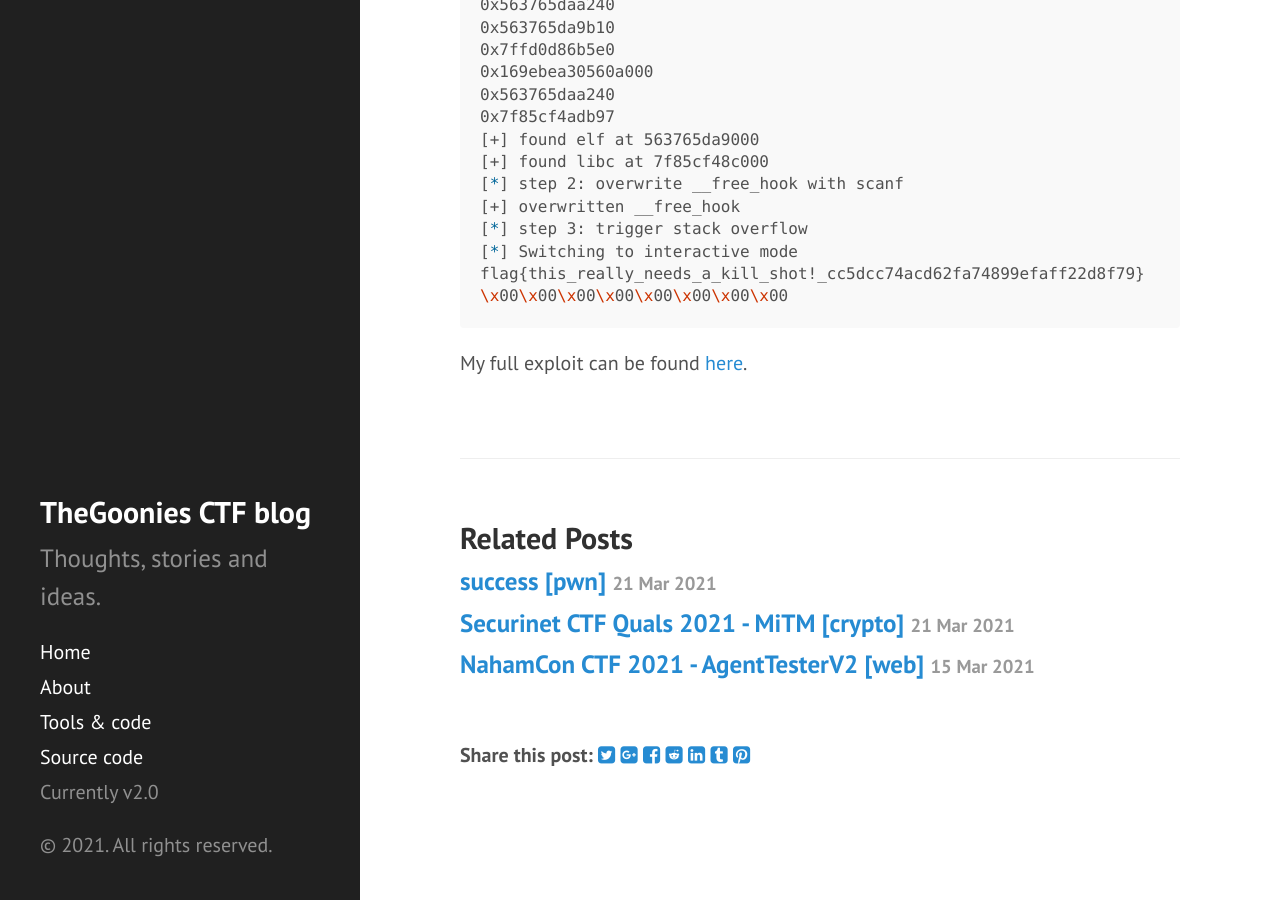
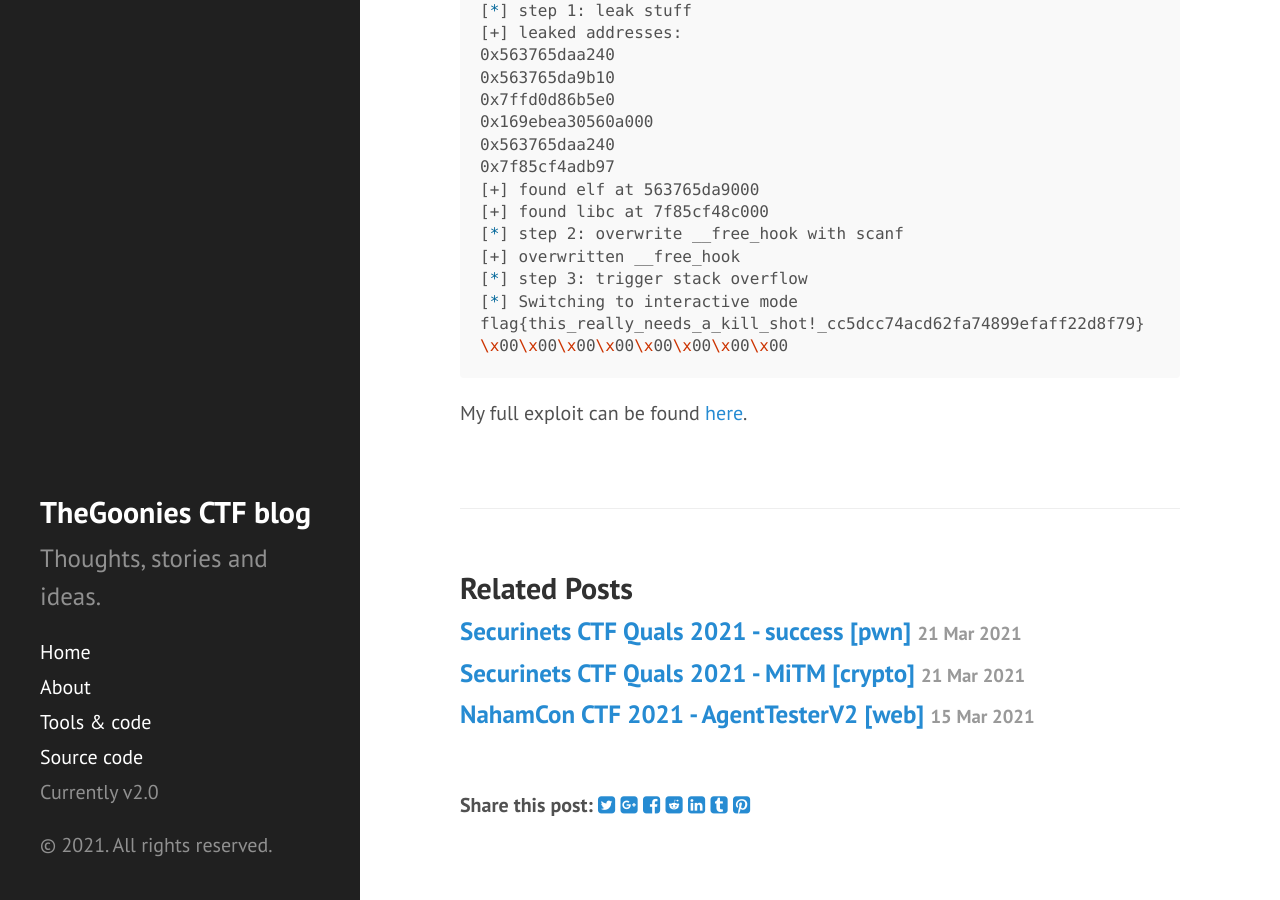
Before and after one commit to thegoonies/thegoonies.github.io, a Jekyll site: the page built from _posts/2021-03-21-securinetctf-2021-killshot.md, in a window 1280 px wide and 900 px high, scrolled down 3677 px. Built offline with Jekyll 4.4.1, drawn with Linux system fonts in a browser that asks for light colours; nearby versions of some CDN libraries; some of the changed text lies outside the part shown.

Commit message:
Fix CTF name

```diff
--- a/_posts/2021-03-21-securinetctf-2021-killshot.md
+++ b/_posts/2021-03-21-securinetctf-2021-killshot.md
@@ -1,12 +1,12 @@
 ---
 layout: post
-title: kill shot [pwn]
+title: Securinets CTF Quals 2021 - kill shot [pwn]
 author: hugsy
 tags: [pwn, elf64, formatstring, heap]
 date: 2021-03-21 20:54
 ---
 
- * Competition: [Securinet CTF Quals 2021](https://www.ctfsecurinets.com/challenges)
+ * Competition: [Securinets CTF Quals 2021](https://www.ctfsecurinets.com/challenges)
  * Challenge Name: kill shot
  * Type: pwn
  * Points: 1000 pts
```
Also changed, not shown: _posts/2021-03-21-securinetctf-2021-mitm.md (+2 -2 lines), _posts/2021-03-21-securinetctf-2021-success.md (+2 -2 lines).
